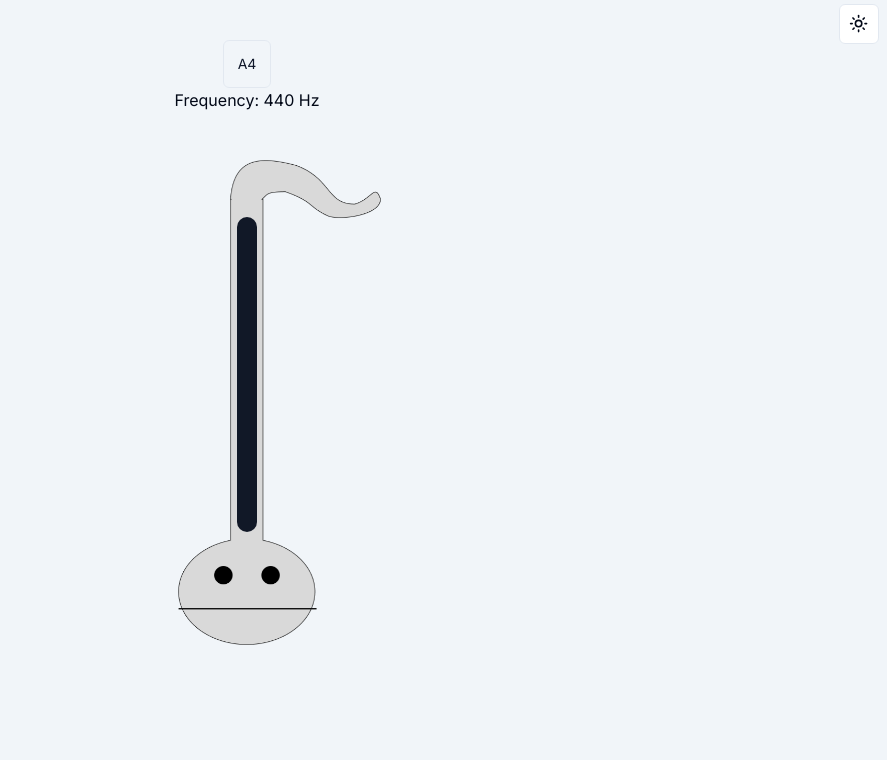
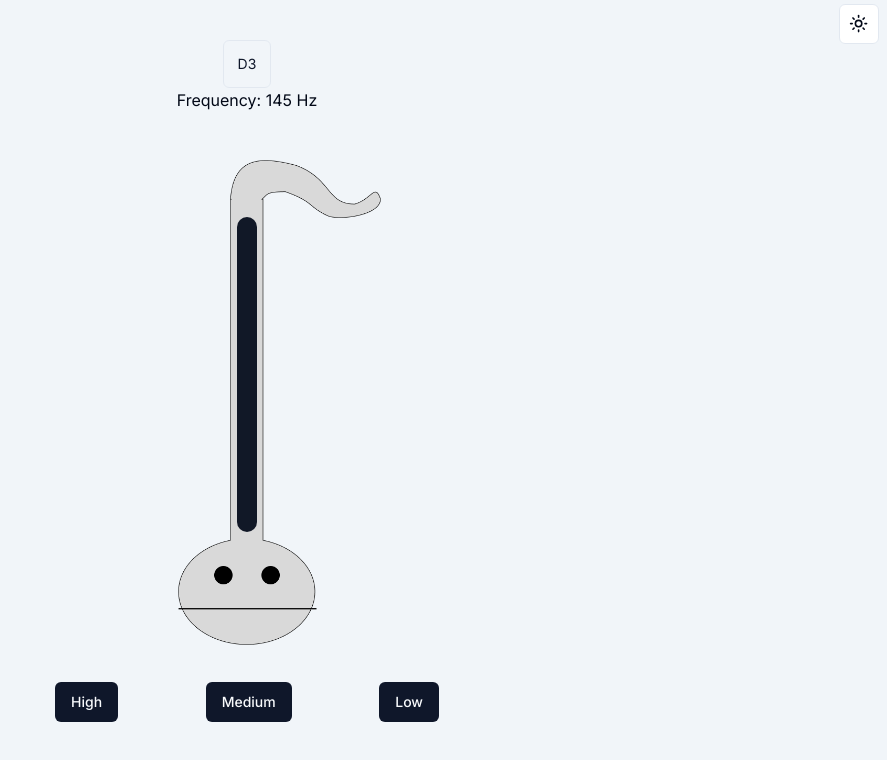
Before and after one commit to wr1159/otamatone, a Next.js app: page / in a window 1280 px wide. Shown: the top 760 px of the page, without its empty margins (393-1280 px from the left). Built offline with nearby package versions, Linux system fonts and the light colour scheme.

Commit message:
Add change mode feature

```diff
--- a/src/app/page.tsx
+++ b/src/app/page.tsx
@@ -1,17 +1,19 @@
 "use client";
 import FrequencySlider from "@/components/frequency-bar";
 import Navbar from "@/components/navbar";
+import { Button } from "@/components/ui/button";
 import Image from "next/image";
 import { useState } from "react";
 
 export default function Home() {
   const [soundOn, changeSound] = useState(false);
+  const [frequencies, changeFrequencies] = useState([145,1085])
   return (
     <main className="fixed">
       <div className="flex screen flex-col items-center justify-between">
         <Navbar />
         <div>
-          <FrequencySlider changeState={changeSound} />
+          <FrequencySlider changeState={changeSound} frequencyPair = {frequencies}/>
           {!soundOn ? (
             <Image
               src="/closedMouth.png"
@@ -32,6 +34,12 @@ export default function Home() {
             />
           )}
         </div>
+        <div className="relative top-[150px] flex flex-row w-[30vw] justify-between">
+            <Button onClick={() => changeFrequencies([679,3800])}>High</Button>
+            <Button onClick={() => changeFrequencies([145,1085])}>Medium</Button>
+            <Button onClick={() => changeFrequencies([45,277])}>Low</Button>
+        </div>
+
       </div>
     </main>
   );
--- a/src/components/frequency-bar.tsx
+++ b/src/components/frequency-bar.tsx
@@ -4,10 +4,11 @@ import NoteIndicator from "./note-indicator";
 
 interface FrequencySliderProps {
   changeState: Dispatch<SetStateAction<boolean>>;
+  frequencyPair: number[]
 }
 
-const FrequencySlider: React.FC<FrequencySliderProps> = ({ changeState }) => {
-  const [frequency, setFrequency] = useState(440); // Default frequency
+const FrequencySlider: React.FC<FrequencySliderProps> = ({ changeState, frequencyPair }) => {
+  const [frequency, setFrequency] = useState(frequencyPair[0]); // Default frequency
   const [isPlaying, setIsPlaying] = useState(false);
   const [oscillator, setOscillator] = useState<OscillatorNode | null>(null);
 
@@ -48,8 +49,8 @@ const FrequencySlider: React.FC<FrequencySliderProps> = ({ changeState }) => {
       const clickPosition =
         event.targetTouches[0].clientY -
         event.currentTarget.getBoundingClientRect().top;
-      const minFrequency = 145;
-      const maxFrequency = 1085;
+      const minFrequency = frequencyPair[0];
+      const maxFrequency = frequencyPair[1];
       const logMinFrequency = Math.log(minFrequency);
       const logMaxFrequency = Math.log(maxFrequency);
       const logFrequency =
@@ -82,8 +83,8 @@ const FrequencySlider: React.FC<FrequencySliderProps> = ({ changeState }) => {
     const divHeight = event.currentTarget.offsetHeight;
     const clickPosition =
       event.clientY - event.currentTarget.getBoundingClientRect().top;
-    const minFrequency = 145;
-    const maxFrequency = 1085;
+    const minFrequency = frequencyPair[0];
+    const maxFrequency = frequencyPair[1];
     const logMinFrequency = Math.log(minFrequency);
     const logMaxFrequency = Math.log(maxFrequency);
     const logFrequency =
```
Also changed, not shown: 1 other file (tests, documents, lock files or other folders).
